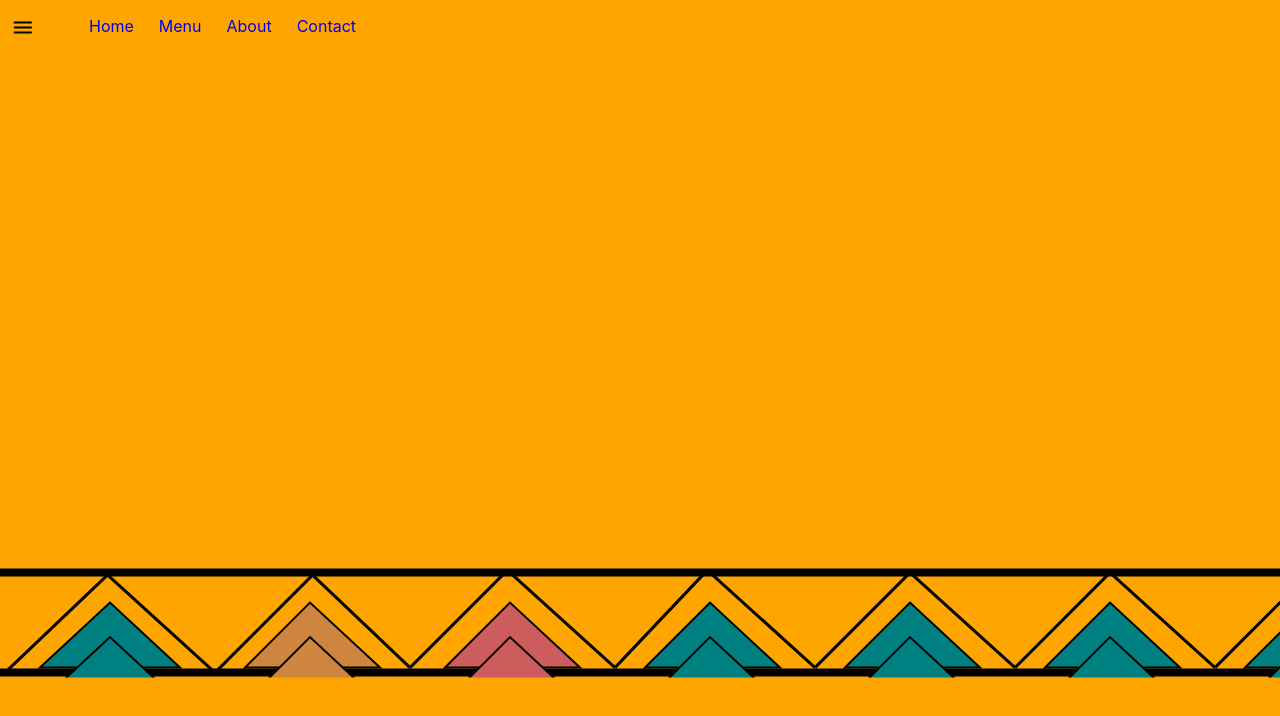
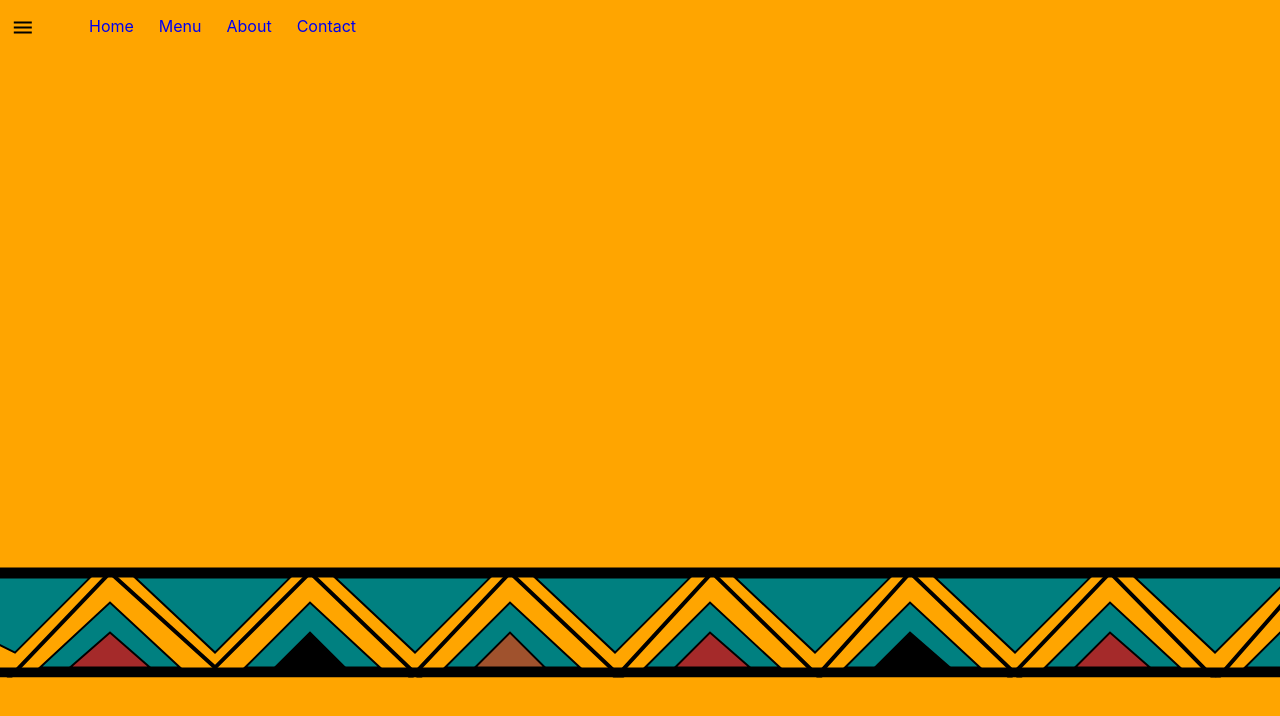
Before and after one commit to thandazilegcisa/1860303-React-App, a React (Create React App) app: page / in a window 1280 px wide. Shown: the top 716 px of the page. Built offline with nearby package versions, Linux system fonts and the light colour scheme.

Commit message:
Footer-Done

```diff
--- a/src/components/Footer.js
+++ b/src/components/Footer.js
@@ -16,7 +16,7 @@ class Footer extends React.Component{
                               y2="225"
                               height="25"
                               stroke="black"
-                              stroke-width="8"
+                              stroke-width="10"
                          ></line>
                          <line
                               x1="0"
@@ -25,135 +25,47 @@ class Footer extends React.Component{
                               y2="125"
                               height="25"
                               stroke="black"
-                              stroke-width="8"
+                              stroke-width="10"
                          ></line>
                        </g>
-                       <line
-                              x1="5"
-                              y1="225"
-                              x2="110"
-                              y2="125"
-                              height="12"
+                    <g>
+                       <polyline
+                       fill="none"
                        stroke="black"
-                              stroke-width="3"
-                        ></line>
-                        <line
-                              x1="215"
-                              y1="225"
-                              x2="105"
-                              y2="125"
-                              height="12"
+                       stroke-width="4"
+                       points="0,240 110,125 215,220 310,125 680,480"
+                       ></polyline>
+                      <polyline
+                       fill="none"
                        stroke="black"
-                              stroke-width="3"
-                        ></line>
-                        <line
-                              x1="215"
-                              y1="225"
-                              x2="315"
-                              y2="125"
-                              height="12"
+                       stroke-width="4"
+                       points="170,485 510,125 690,295 "
+                       ></polyline>
+                      <polyline
+                       fill="none"
                        stroke="black"
-                              stroke-width="3"
-                        ></line>
-                        <line
-                              x1="410"
-                              y1="220"
-                              x2="310"
-                              y2="125"
-                              height="12"
+                       stroke-width="4"
+                       points="565,285 712,125 845,255 "
+                       ></polyline>
+                      <polyline
+                       fill="none"
                        stroke="black"
-                              stroke-width="3"
-                        ></line>
-                        <line
-                              x1="505"
-                              y1="125"
-                              x2="410"
-                              y2="220"
-                              height="12"
+                       stroke-width="4"
+                       points="820,225 910,125 1035,245 "
+                       ></polyline>
+                      <polyline
+                       fill="none"
                        stroke="black"
-                              stroke-width="3"
-                        ></line>
-                        <line
-                              x1="510"
-                              y1="125"
-                              x2="615"
-                              y2="220"
-                              height="12"
+                       stroke-width="4"
+                       points="1005, 235 1110,125 1425,445"
+                       ></polyline>
+                      <polyline
+                       fill="none"
                        stroke="black"
-                              stroke-width="3"
-                        ></line>
-                        <line
-                              x1="705"
-                              y1="125"
-                              x2="615"
-                              y2="220"
-                              height="12"
-                              stroke="black"
-                              stroke-width="3"
-                        ></line>
-                        <line
-                              x1="710"
-                              y1="125"
-                              x2="815"
-                              y2="220"
-                              height="12"
-                              stroke="black"
-                              stroke-width="3"
-                        ></line>
-                        <line
-                              x1="910"
-                              y1="125"
-                              x2="815"
-                              y2="220"
-                              height="12"
-                              stroke="black"
-                              stroke-width="3"
-                        ></line>
-                        <line
-                              x1="910"
-                              y1="125"
-                              x2="1015"
-                              y2="220"
-                              height="12"
-                              stroke="black"
-                              stroke-width="3"
-                        ></line>
-                        <line
-                              x1="1110"
-                              y1="125"
-                              x2="1015"
-                              y2="220"
-                              height="12"
-                              stroke="black"
-                              stroke-width="3"
-                        ></line>
-                        <line
-                              x1="1110"
-                              y1="125"
-                              x2="1215"
-                              y2="220"
-                              height="12"
-                              stroke="black"
-                              stroke-width="3"
-                        ></line>
-                        <line
-                              x1="1310"
-                              y1="125"
-                              x2="1215"
-                              y2="220"
-                              height="12"
-                              stroke="black"
-                              stroke-width="3"
-                        ></line>
-                        <line
-                              x1="1310"
-                              y1="125"
-                              x2="1415"
-                              y2="220"
-                              height="12"
-                              stroke="black"
-                              stroke-width="3"
-                        ></line>
+                       stroke-width="4"
+                       points="1205,245 1310,125 1385,195"
+                       ></polyline>
+                    </g>
                     </g>
                     <g>
                         <polygon
@@ -164,15 +76,14 @@ class Footer extends React.Component{
                           points=" 180,220 40,220, 110,155 "
                         />
                         <polygon
-                          fill="Peru
-                          "
+                          fill="Teal"
                           stroke="#000000"
                           stroke-width="2"
                           stroke-miterlimit="20"
                           points=" 380,220 245,220, 310,155 "
                         />
                         <polygon
-                          fill="IndianRed"
+                          fill="Teal"
                           stroke="#000000"
                           stroke-width="2"
                           stroke-miterlimit="20"
@@ -207,56 +118,113 @@ class Footer extends React.Component{
                           points=" 1380,220 1245,220, 1310,155 "
                         />
                     </g>
-                    <g className="upper-Triangles">
+                    <g>
                       <polygon
                           fill="Teal"
                           stroke="#000000"
                           stroke-width="2"
                           stroke-miterlimit="20"
-                          points=" 180,220 40,220, 110,155 "
-                        />
-                        <polygon
-                          fill="Peru
-                          "
-                          stroke="#000000"
-                          stroke-width="2"
-                          stroke-miterlimit="20"
-                          points=" 380,220 245,220, 310,155 "
-                        />
-                        <polygon
-                          fill="IndianRed"
-                          stroke="#000000"
-                          stroke-width="2"
-                          stroke-miterlimit="20"
-                          points=" 580,220 445,220, 510,155 "
+                          points="90,130 -135,130, 15,205"
                         />
                       <polygon
                           fill="Teal"
                           stroke="#000000"
                           stroke-width="2"
                           stroke-miterlimit="20"
-                          points=" 780,220 645,220, 710,155 "
+                          points=" 290,130 135,130, 215,205 "
                         />
                       <polygon
                           fill="Teal"
                           stroke="#000000"
                           stroke-width="2"
                           stroke-miterlimit="20"
-                          points=" 980,220 845,220, 910,155 "
+                          points=" 490,130 335,130, 415,205 "
                         />
                       <polygon
                           fill="Teal"
                           stroke="#000000"
                           stroke-width="2"
                           stroke-miterlimit="20"
-                          points=" 1180,220 1045,220, 1110,155 "
+                          points=" 690,130 535,130, 615,205 "
                         />
                       <polygon
                           fill="Teal"
                           stroke="#000000"
                           stroke-width="2"
                           stroke-miterlimit="20"
-                          points=" 1380,220 1245,220, 1310,155 "
+                          points=" 890,130 735,130, 815,205 "
+                        />
+                      <polygon
+                          fill="Teal"
+                          stroke="#000000"
+                          stroke-width="2"
+                          stroke-miterlimit="20"
+                          points=" 1090,130 935,130, 1015,205 "
+                        />
+                      <polygon
+                          fill="Teal"
+                          stroke="#000000"
+                          stroke-width="2"
+                          stroke-miterlimit="20"
+                          points=" 1290,130 1135,130, 1215,205 "
+                        />
+                      <polygon
+                          fill="Teal"
+                          stroke="#000000"
+                          stroke-width="2"
+                          stroke-miterlimit="20"
+                          points=" 1490,130 1335,130, 1415,205 "
+                        />
+                    </g>
+                    <g className="upper-Triangles">
+                        <polygon
+                          fill="Brown"
+                          stroke="#000000"
+                          stroke-width="2"
+                          stroke-miterlimit="20"
+                          points=" 150,220 70,220, 110,185 "
+                        />
+                        <polygon
+                          fill="Black"
+                          stroke="#000000"
+                          stroke-width="2"
+                          stroke-miterlimit="20"
+                          points=" 345,220 275,220, 310,185 "
+                        />
+                        <polygon
+                          fill="Sienna"
+                          stroke="#000000"
+                          stroke-width="2"
+                          stroke-miterlimit="20"
+                          points=" 545,220 475,220, 510,185 "
+                        />
+                        <polygon
+                          fill="Brown"
+                          stroke="#000000"
+                          stroke-width="2"
+                          stroke-miterlimit="20"
+                          points=" 750,220 675,220, 710,185 "
+                        />
+                        <polygon
+                          fill="Black"
+                          stroke="#000000"
+                          stroke-width="2"
+                          stroke-miterlimit="20"
+                          points=" 950,220 875,220, 910,185 "
+                        />
+                        <polygon
+                          fill="Brown"
+                          stroke="#000000"
+                          stroke-width="2"
+                          stroke-miterlimit="20"
+                          points=" 1150,220 1075,220, 1110,185 "
+                        />
+                        <polygon
+                          fill="Black"
+                          stroke="#000000"
+                          stroke-width="2"
+                          stroke-miterlimit="20"
+                          points=" 1340,220 1285,220, 1310,185 "
                         />
                     </g>
                 </svg>
--- a/src/styles/Footer.css
+++ b/src/styles/Footer.css
@@ -2,5 +2,4 @@ svg {
   transform: translate(0, 172%);
 }
 .upper-Triangles {
-  transform: translateY(15%);
 }
```
Lines whose indentation alone changed are shown as unchanged.
